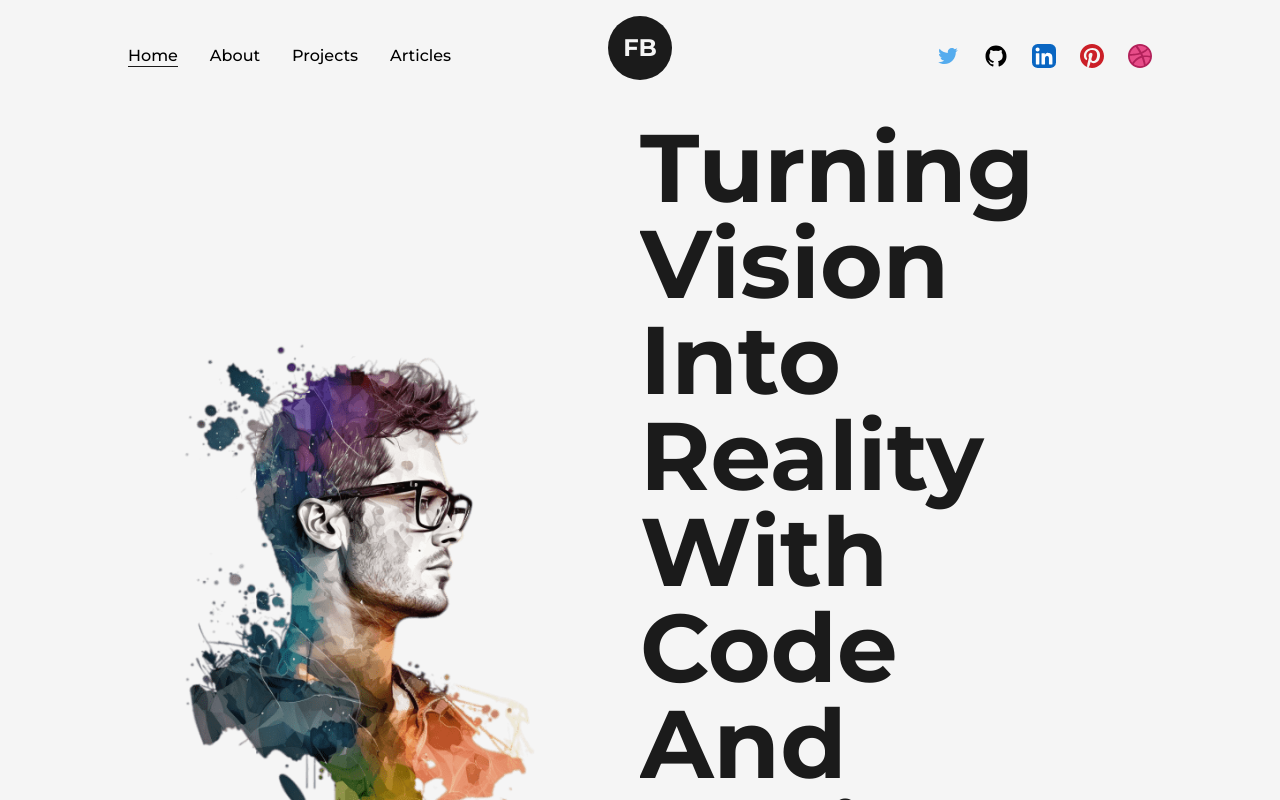
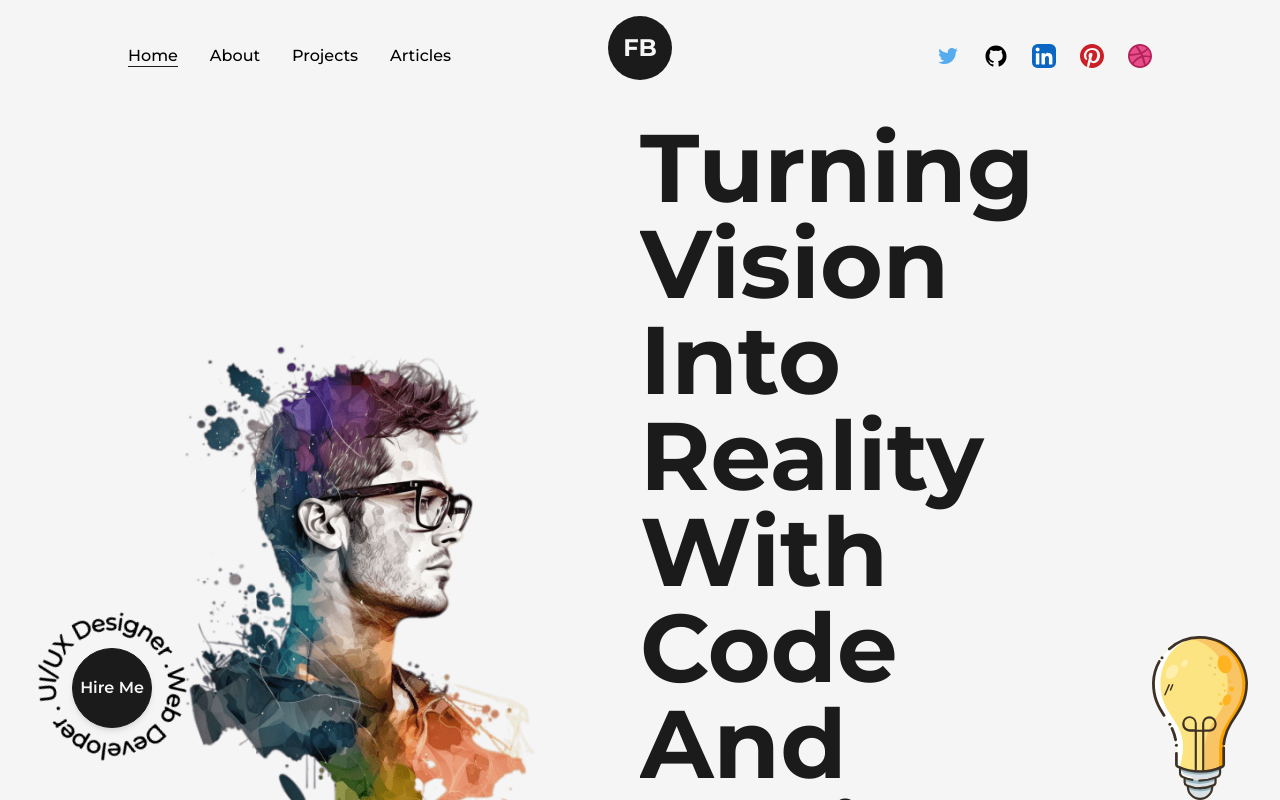
Before and after one commit to feecon12/FeeconBeheraResume, a Next.js app: page / in a window 1280 px wide. Shown: the top 800 px of the page. Built offline with nearby package versions, Linux system fonts and the light colour scheme.

Commit message:
home page pushed

```diff
--- /dev/null
+++ b/src/components/HireMe.js
@@ -0,0 +1,18 @@
+import React from 'react'
+import { CircularText } from './Icons'
+import Link from 'next/link'
+
+const HireMe = () => {
+    return (
+        <div className='fixed left-4 bottom-4 flex items-center justify-center overflow-hidden'>
+
+            <div className='w-48 h-auto flex items-center justify-center relative'>
+                <CircularText className={'animate-spin-slow'} />
+
+                <Link href={'mailto:abcd@gmail.com'} className='flex items-center justify-center absolute left-1/2 top-1/2 -translate-x-1/2 -translate-y-1/2 bg-dark text-light shadow-md border border-solid border-dark w-20 h-20 rounded-full font-semibold hover:bg-light hover:text-dark'>Hire Me</Link>
+            </div>
+        </div>
+    )
+}
+
+export default HireMe
--- /dev/null
+++ b/src/pages/about.js
@@ -0,0 +1,9 @@
+import React from 'react'
+
+const about = () => {
+  return (
+    <div>about</div>
+  )
+}
+
+export default about
--- /dev/null
+++ b/src/pages/articles.js
@@ -0,0 +1,9 @@
+import React from 'react'
+
+const articles = () => {
+  return (
+    <div>articles</div>
+  )
+}
+
+export default articles
--- a/src/pages/index.js
+++ b/src/pages/index.js
@@ -6,6 +6,8 @@
 import { AnimatedText } from '@/components/AnimatedText'
 import Link from 'next/link'
 import { LinkArrow } from '@/components/Icons'
+import HireMe from '@/components/HireMe'
+import lightBulb from '../../public/images/svgs/bulb.svg'
 
 
 const inter = Inter({ subsets: ['latin'] })
@@ -22,26 +24,31 @@
         <Layout className='pt-0'>
           <div className='flex items-center justify-between w-full'>
             <div className='w-1/2'>
-              <Image src={profilepic} alt='FME' className='w-full h-auto'/>
+              <Image src={profilepic} alt='FME' className='w-full h-auto' />
             </div>
             <div className='w-1/2 flex flex-col items-center self-center'>
-              <AnimatedText text='Turning Vision Into Reality With Code And Design.' className='text-6xl text-left'/>
+              <AnimatedText text='Turning Vision Into Reality With Code And Design.' className='text-6xl text-left' />
               <p className='my-4 text-base font-medium'>
-              As a skilled full-stack developer, I am dedicated to turning ideas into innovative web applications.
-Explore my latest projects and articles, showcasing my expertise in React.js and web development.
+                As a skilled full-stack developer, I am dedicated to turning ideas into innovative web applications.
+                Explore my latest projects and articles, showcasing my expertise in React.js and web development.
 
               </p>
               <div className='flex items-center self-start mt-2'>
                 <Link href='/dummy.pdf' target={'_blank'} className='flex items-center bg-dark text-light p-2 px-6 rounded-lg text-lg font-semibold hover:bg-light hover:text-dark border-2 border-solid hover:border-dark'
-                download={true}
-                >Resume <LinkArrow className={'w-6 ml-1'}/>
+                  download={true}
+                >Resume <LinkArrow className={'w-6 ml-1'} />
                 </Link>
 
                 <Link href='mailto:mail2feeconbehera@gmail.com' target={'_blank'}
-                className='ml-4 text-lg font-medium  capitalize text-dark underline'
+                  className='ml-4 text-lg font-medium  capitalize text-dark underline'
                 >Contact</Link>
               </div>
             </div>
+
+          </div>
+          <HireMe />
+          <div className='absolute right-8 bottom-0 inline-block w-24'>
+            <Image src={lightBulb}  alt="Feecon" className='w-full h-auto'/>
 
           </div>
 
--- /dev/null
+++ b/src/pages/projects.js
@@ -0,0 +1,9 @@
+import React from 'react'
+
+const projects = () => {
+  return (
+    <div>projects</div>
+  )
+}
+
+export default projects
--- a/tailwind.config.js
+++ b/tailwind.config.js
@@ -19,6 +19,9 @@
         primary: "#B63E96", // 240,86,199
         primaryDark: "#58E6D9", // 80,230,217
       },
+      animation: {
+        'spin-slow':'spin 8s linear infinite'
+      },
     },
   },
   plugins: [],
```
Also changed, not shown: public/images/svgs/bulb.svg (renamed from public/images/svgs/miscellaneous_icons_1.svg).
